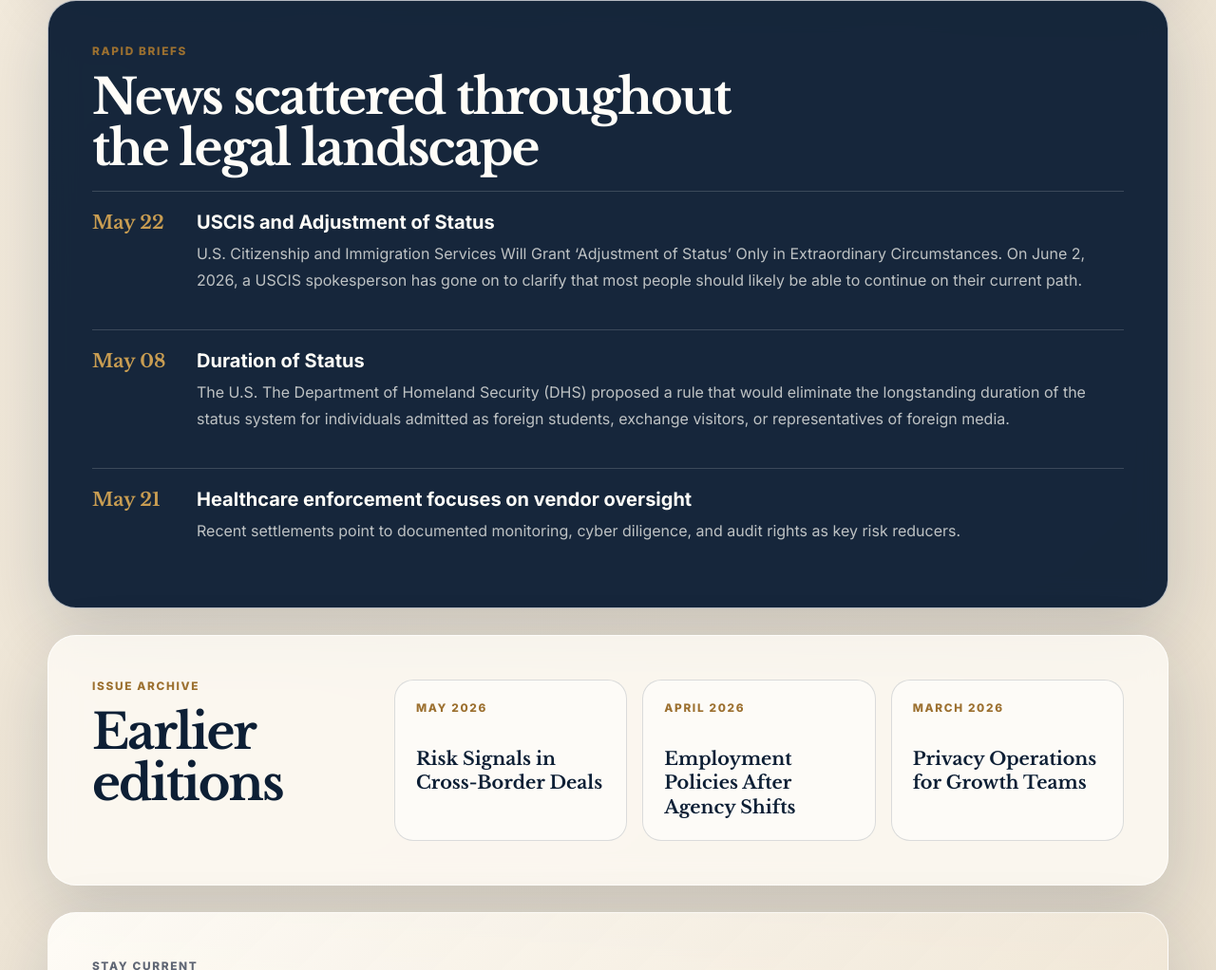
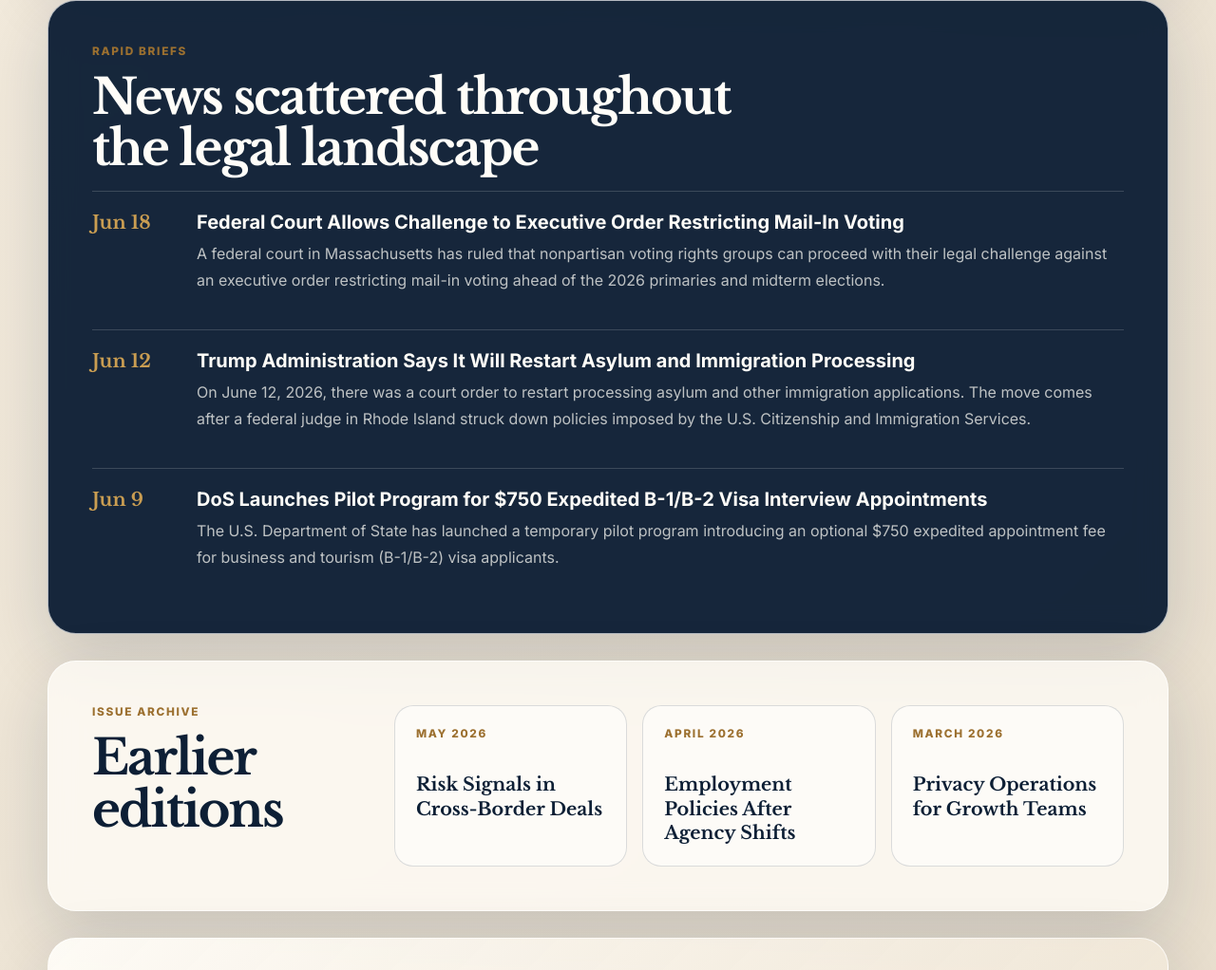
Before and after one commit to onethousanddollarbeef/lanicaonewsletters, a website built with Vite: page index.html in a window 1280 px wide. Shown: the part 2677-3699 px from the top of the page at 95% size. Built offline with nearby package versions, Linux system fonts and the light colour scheme.

Commit message:
Update quick briefs

```diff
--- a/index.html
+++ b/index.html
@@ -168,34 +168,36 @@
 
           <div class="brief-list">
             <article class="brief-item">
-              <time datetime="2026-06-03" data-i18n="briefOneDate">Jun 3</time>
+              <time datetime="2026-06-18" data-i18n="briefOneDate">Jun 18</time>
               <div>
-                <h3 data-i18n="briefOneTitle">House votes to rebuke Trump over war with Iran</h3>
+                <h3 data-i18n="briefOneTitle">Federal Court Allows Challenge to Executive Order Restricting Mail-In Voting</h3>
                 <p data-i18n="briefOneBody">
-                  The resolution directs Trump to remove U.S. armed forces from hostilities with Iran, unless Congress
-                  votes to declare war or authorizes using military force against it.
+                  A federal court in Massachusetts has ruled that nonpartisan voting rights groups can proceed with
+                  their legal challenge against an executive order restricting mail-in voting ahead of the 2026
+                  primaries and midterm elections.
                 </p>
               </div>
             </article>
 
             <article class="brief-item">
-              <time datetime="2026-06-02" data-i18n="briefTwoDate">Jun 2</time>
+              <time datetime="2026-06-12" data-i18n="briefTwoDate">Jun 12</time>
               <div>
-                <h3 data-i18n="briefTwoTitle">Appellate panel narrows arbitration carve-out</h3>
+                <h3 data-i18n="briefTwoTitle">Trump Administration Says It Will Restart Asylum and Immigration Processing</h3>
                 <p data-i18n="briefTwoBody">
-                  The opinion highlights the need to reconcile emergency relief clauses with broad delegation
-                  language.
+                  On June 12, 2026, there was a court order to restart processing asylum and other immigration
+                  applications. The move comes after a federal judge in Rhode Island struck down policies imposed by
+                  the U.S. Citizenship and Immigration Services.
                 </p>
               </div>
             </article>
 
             <article class="brief-item">
-              <time datetime="2026-06-01" data-i18n="briefThreeDate">Jun 1</time>
+              <time datetime="2026-06-09" data-i18n="briefThreeDate">Jun 9</time>
               <div>
-                <h3 data-i18n="briefThreeTitle">Healthcare enforcement focuses on vendor oversight</h3>
+                <h3 data-i18n="briefThreeTitle">DoS Launches Pilot Program for $750 Expedited B-1/B-2 Visa Interview Appointments</h3>
                 <p data-i18n="briefThreeBody">
-                  Recent settlements point to documented monitoring, cyber diligence, and audit rights as key
-                  risk reducers.
+                  The U.S. Department of State has launched a temporary pilot program introducing an optional $750
+                  expedited appointment fee for business and tourism (B-1/B-2) visa applicants.
                 </p>
               </div>
             </article>
--- a/script.js
+++ b/script.js
@@ -52,18 +52,18 @@ const translations = {
       "Courts continue to ask who owned preservation decisions, when legal holds were refreshed, and how collaboration tools were searched.",
     briefsKicker: "Rapid briefs",
     briefsTitle: "News scattered throughout the legal landscape",
-    briefOneDate: "May 22",
-    briefOneTitle: "USCIS and Adjustment of Status",
+    briefOneDate: "Jun 18",
+    briefOneTitle: "Federal Court Allows Challenge to Executive Order Restricting Mail-In Voting",
     briefOneBody:
-      "U.S. Citizenship and Immigration Services Will Grant ‘Adjustment of Status’ Only in Extraordinary Circumstances. On June 2, 2026, a USCIS spokesperson has gone on to clarify that most people should likely be able to continue on their current path.",
-    briefTwoDate: "May 08",
-    briefTwoTitle: "Duration of Status",
+      "A federal court in Massachusetts has ruled that nonpartisan voting rights groups can proceed with their legal challenge against an executive order restricting mail-in voting ahead of the 2026 primaries and midterm elections.",
+    briefTwoDate: "Jun 12",
+    briefTwoTitle: "Trump Administration Says It Will Restart Asylum and Immigration Processing",
     briefTwoBody:
-      "The U.S. The Department of Homeland Security (DHS) proposed a rule that would eliminate the longstanding duration of the status system for individuals admitted as foreign students, exchange visitors, or representatives of foreign media.",
-    briefThreeDate: "May 21",
-    briefThreeTitle: "Healthcare enforcement focuses on vendor oversight",
+      "On June 12, 2026, there was a court order to restart processing asylum and other immigration applications. The move comes after a federal judge in Rhode Island struck down policies imposed by the U.S. Citizenship and Immigration Services.",
+    briefThreeDate: "Jun 9",
+    briefThreeTitle: "DoS Launches Pilot Program for $750 Expedited B-1/B-2 Visa Interview Appointments",
     briefThreeBody:
-      "Recent settlements point to documented monitoring, cyber diligence, and audit rights as key risk reducers.",
+      "The U.S. Department of State has launched a temporary pilot program introducing an optional $750 expedited appointment fee for business and tourism (B-1/B-2) visa applicants.",
     archiveKicker: "Issue archive",
     archiveTitle: "Earlier editions",
     archiveOneMonth: "May 2026",
@@ -134,18 +134,18 @@ const translations = {
       "法院持续询问谁负责证据保全决策、何时更新法律保留通知，以及如何检索协作工具。",
     briefsKicker: "快速简报",
     briefsTitle: "散布于法律环境中的新闻",
-    briefOneDate: "5 月 22 日",
-    briefOneTitle: "USCIS 与身份调整",
+    briefOneDate: "6 月 18 日",
+    briefOneTitle: "联邦法院允许挑战限制邮寄投票的行政令",
     briefOneBody:
-      "美国公民及移民服务局表示，只有在特殊情况下才会批准身份调整。2026 年 6 月 2 日，USCIS 发言人进一步澄清，大多数人很可能仍可继续现有路径。",
-    briefTwoDate: "5 月 08 日",
-    briefTwoTitle: "身份有效期",
+      "马萨诸塞州一家联邦法院裁定，无党派投票权组织可以继续就一项在 2026 年初选和中期选举前限制邮寄投票的行政令提出法律挑战。",
+    briefTwoDate: "6 月 12 日",
+    briefTwoTitle: "特朗普政府表示将重启庇护和移民申请处理",
     briefTwoBody:
-      "美国国土安全部（DHS）提出一项规则，将取消长期适用于外国学生、交流访问者和外国媒体代表的身份有效期制度。",
-    briefThreeDate: "5 月 21 日",
-    briefThreeTitle: "医疗执法关注供应商监督",
+      "2026 年 6 月 12 日，一项法院命令要求重启庇护和其他移民申请处理。此前，罗德岛州一名联邦法官推翻了美国公民及移民服务局实施的相关政策。",
+    briefThreeDate: "6 月 9 日",
+    briefThreeTitle: "美国国务院推出 750 美元加急 B-1/B-2 签证面谈预约试点计划",
     briefThreeBody:
-      "近期和解显示，书面化监控、网络安全尽调和审计权是降低风险的关键。",
+      "美国国务院推出一项临时试点计划，为商务和旅游（B-1/B-2）签证申请人引入可选的 750 美元加急预约费。",
     archiveKicker: "往期归档",
     archiveTitle: "早期刊物",
     archiveOneMonth: "2026 年 5 月",
@@ -216,18 +216,18 @@ const translations = {
       "法院持續詢問誰負責證據保全決策、何時更新法律保留通知，以及如何檢索協作工具。",
     briefsKicker: "快速簡報",
     briefsTitle: "散布於法律環境中的新聞",
-    briefOneDate: "5 月 22 日",
-    briefOneTitle: "USCIS 與身分調整",
+    briefOneDate: "6 月 18 日",
+    briefOneTitle: "聯邦法院允許挑戰限制郵寄投票的行政令",
     briefOneBody:
-      "美國公民及移民服務局表示，只有在特殊情況下才會批准身分調整。2026 年 6 月 2 日，USCIS 發言人進一步澄清，大多數人很可能仍可繼續現有路徑。",
-    briefTwoDate: "5 月 08 日",
-    briefTwoTitle: "身分有效期",
+      "麻薩諸塞州一家聯邦法院裁定，無黨派投票權組織可以繼續就一項在 2026 年初選和期中選舉前限制郵寄投票的行政令提出法律挑戰。",
+    briefTwoDate: "6 月 12 日",
+    briefTwoTitle: "川普政府表示將重啟庇護和移民申請處理",
     briefTwoBody:
-      "美國國土安全部（DHS）提出一項規則，將取消長期適用於外國學生、交流訪問者和外國媒體代表的身分有效期制度。",
-    briefThreeDate: "5 月 21 日",
-    briefThreeTitle: "醫療執法關注供應商監督",
+      "2026 年 6 月 12 日，一項法院命令要求重啟庇護和其他移民申請處理。此前，羅德島州一名聯邦法官推翻了美國公民及移民服務局實施的相關政策。",
+    briefThreeDate: "6 月 9 日",
+    briefThreeTitle: "美國國務院推出 750 美元加急 B-1/B-2 簽證面談預約試點計畫",
     briefThreeBody:
-      "近期和解顯示，書面化監控、網路安全盡調和審計權是降低風險的關鍵。",
+      "美國國務院推出一項臨時試點計畫，為商務和旅遊（B-1/B-2）簽證申請人引入可選的 750 美元加急預約費。",
     archiveKicker: "往期歸檔",
     archiveTitle: "早期刊物",
     archiveOneMonth: "2026 年 5 月",
```
